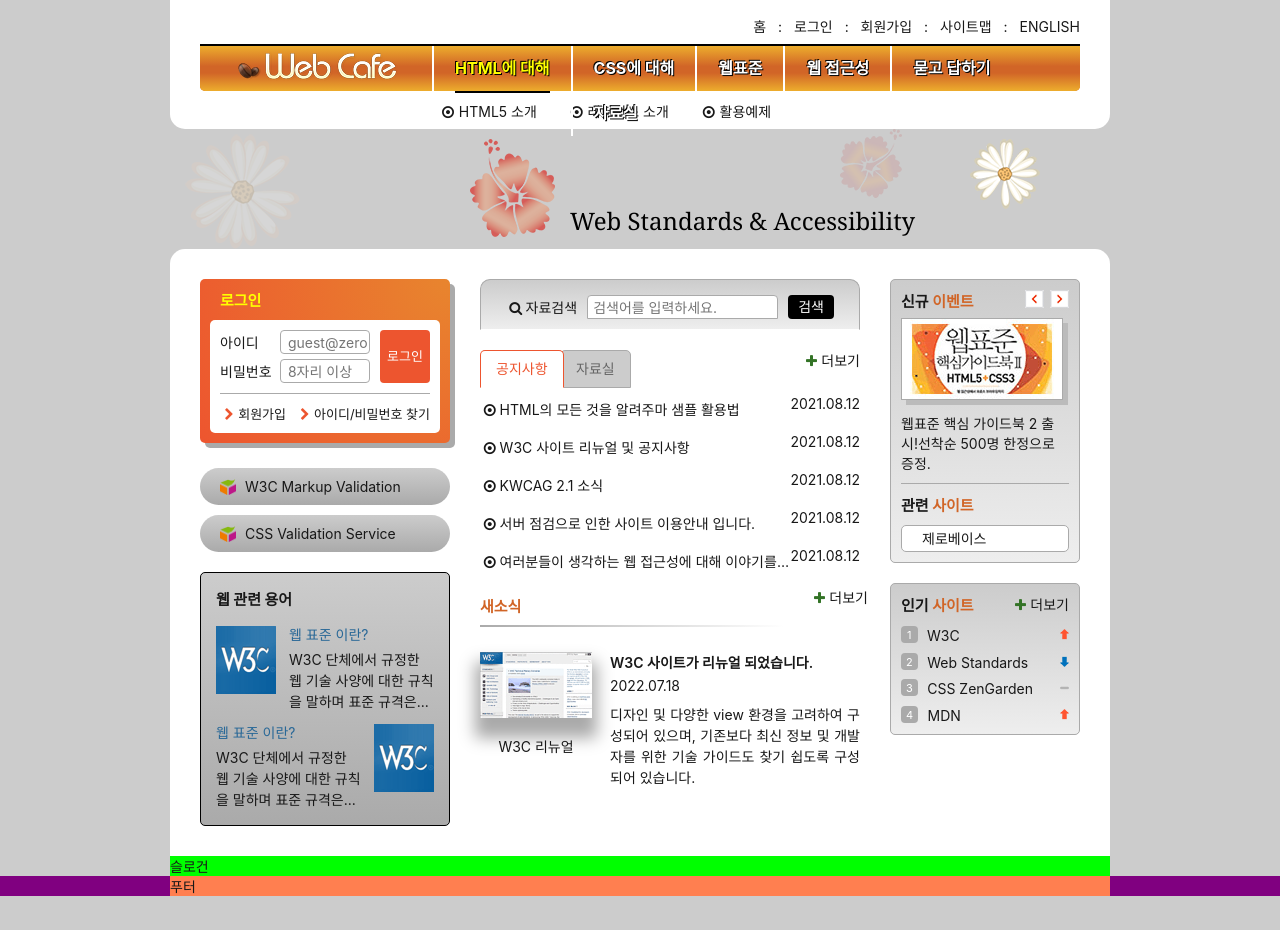
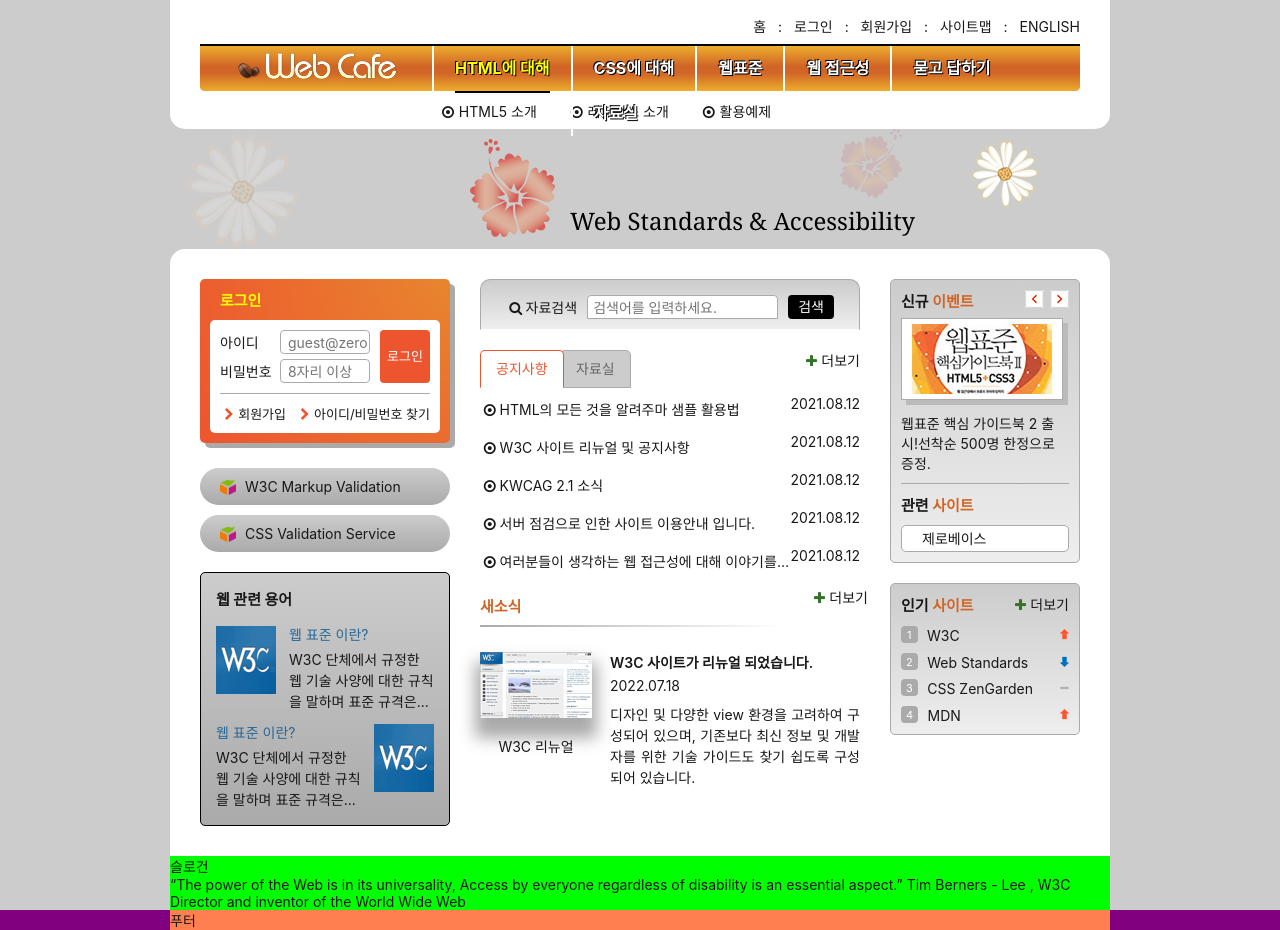
Before and after one commit to SleeplessN/zeroConnecTo, a website: page HTML5/index.html in a window 1280 px wide. Before the commit the page ends 896 px from the top, so only its background shows below. Drawn offline with Linux system fonts and the light colour scheme; a web font is replaced by a local one.

Commit message:
슬로건 마크업 완성

```diff
--- a/HTML5/index.html
+++ b/HTML5/index.html
@@ -6,9 +6,8 @@
     <link rel="stylesheet" href="./css/index.css" />
   </head>
   <body>
-    <div class="skip-nav">
-      <a href="#userEmail">본문 바로가기</a>
-    </div>
+    <!-- <a href="#userEmail" class="skip-nav"><span>본문 바로가기</span></a> -->
+
     <header class="header">
       <h1 class="logo">
         <a href="/"><img src="./assets/logo.png" alt="웹 카페 로고" /></a>
@@ -518,7 +517,17 @@
         </section>
       </div>
     </main>
-    <article class="slogan">슬로건</article>
+    <article class="slogan">
+      <h2 class="slogan-title" title="웹카페에서 웹표준을">슬로건</h2>
+      <p class="slogan-content">
+        <q cite="http://w3.org/WAI"
+          >The power of the Web is in its universality, Access by everyone
+          regardless of disability is an essential aspect.</q
+        >
+        Tim Berners - Lee , W3C Director and inventor of the World Wide Web
+      </p>
+      <footer class="sr-only">출처 : W3C, http://w3.org/WAI/</footer>
+    </article>
     <footer class="footer">
       <div class="footer-inner">푸터</div>
     </footer>
```
